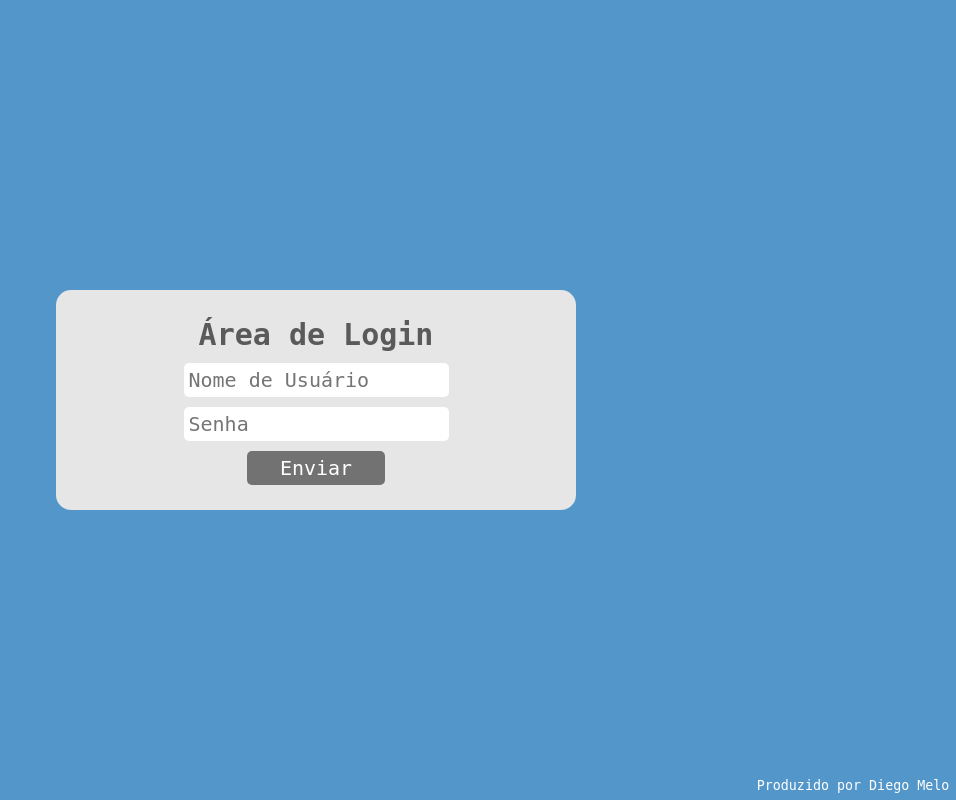
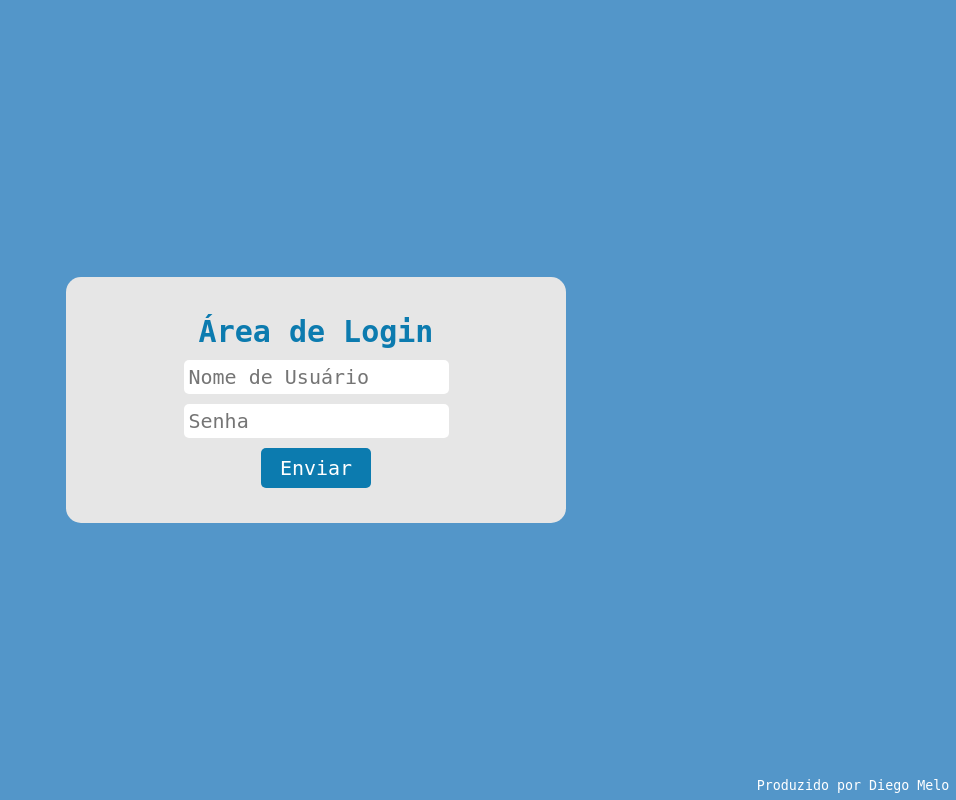
Before and after one commit to Diego-Melo/login-system, a Flask app: page / in a window 1280 px wide. Shown: the whole page, without its empty margins (324-1280 px from the left). Run offline with Flask 2, Linux system fonts and the light colour scheme.

Commit message:
Finalizada a primeira versão do projeto

```diff
--- a/app.py
+++ b/app.py
@@ -1,12 +1,18 @@
 from flask import Flask, render_template, url_for, session, redirect
 import pymongo
+
 app = Flask(__name__, template_folder='./templates')
+# Configura a chave secreta usada na sessão
 app.secret_key = b'wr\x01\xf4\x84U0\xec\x97\xbaA\xda\xd0^\x97\xab'
+
+# Conexão com o banco de dados
 client = pymongo.MongoClient('localhost',27017)
 db = client.login
 
+# Rotas
 from estado import routes
 from user import routes
+
 @app.route('/')
 def home():
     return render_template('login.html')
@@ -17,5 +23,6 @@ def dashboard():
         return render_template('dashboard.html')
     else:
         return redirect('/')
-# if (__name__=="__main__"):
-#     app.run(host='0.0.0.0', port=80)
+
+if (__name__=="__main__"):
+    app.run(host='0.0.0.0', port=80)
--- a/static/styles/style.css
+++ b/static/styles/style.css
@@ -29,7 +29,10 @@ body {
   flex-direction: column;
   position: relative;
   justify-content: center;
-  padding: 20px;
+  padding-top: 30px;
+  padding-bottom: 30px;
+  padding-left: 10px;
+  padding-right: 10px;
 }
 
 .center{
@@ -72,6 +75,10 @@ form > * {
 
 
 /* Login */
+.texto-blue{
+    color: rgb(12, 123, 175);
+}
+
 input{
     border: none;
     border-radius: 5px;
@@ -79,16 +86,6 @@ input{
     margin: 5px;
 }
 
-input[type=submit]{
-    cursor: pointer;
-    width: 50%;
-    background-color: rgb(114, 114, 114);
-    color: white;
-}
-
-input:active{
-    color: red;
-}
 
 /* Base */
 
@@ -103,3 +100,36 @@ input:active{
     color: white;
     font-size: 10pt;
 }
+
+/* Dashboard */
+.botao{
+    background:rgb(90, 90, 90);
+    color: white;
+    text-decoration: none;
+    width: 50%;
+    padding: 15px;
+    text-align: center;
+    border-radius: 5px;
+    margin: 5px;
+    cursor: pointer;
+}
+
+.botao-pequeno{
+    max-width: 40%;
+    padding: 8px;
+}
+
+.bg-green{
+    background-color: rgb(98, 180, 98);
+    color: white;
+}
+
+.bg-red{
+    background-color: rgb(214, 90, 90);
+    color: white;
+}
+
+.bg-blue{
+    background-color: rgb(12, 123, 175);
+    color: white;
+}
--- a/templates/base.html
+++ b/templates/base.html
@@ -11,9 +11,11 @@
 
 <body>
     {% block content %}
-        {# Bloco do conteúdo da página #}
+    {# Bloco do conteúdo da página #}
     {% endblock %}
-    <div class="autoria">Produzido por <a href="https://github.com/Diego-Melo/login-system" target="_BLANK">Diego Melo</a></div>
+    <div class="autoria">
+        Produzido por <a href="https://github.com/Diego-Melo/login-system" target="_BLANK">Diego Melo</a>
+    </div>
 </body>
 
 </html>
--- a/templates/login.html
+++ b/templates/login.html
@@ -3,14 +3,12 @@
 {% block content %}
 <div class="page">
     <div class="card center">
-        <h1>Área de Login</h1>
+        <h1 class="texto-blue">Área de Login</h1>
         <form action="/logar" method="post">
             <input type="text" name="nome" placeholder="Nome de Usuário"> <br>
             <input type="password" name="senha" placeholder="Senha"> <br>
-            <input type="submit" value="Enviar">
-
+            <input class="botao botao-pequeno bg-blue" type="submit" value="Enviar">
         </form>
     </div>
 </div>
-
 {% endblock %}
--- a/user/routes.py
+++ b/user/routes.py
@@ -2,9 +2,9 @@ from flask import Flask, render_template
 from app import app
 from user.models import Usuarios
 
+# Rotas de usuário
 @app.route('/sair/')
 def sair():
-    # return 'oi'
     return Usuarios().sair()
 
 @app.route('/logar', methods=['POST'])
```
Also changed, not shown: estado/models.py (+15 -17 lines), estado/routes.py (+10 -3 lines), templates/dashboard.html (+10 -12 lines), templates/naologado.html (+9 -7 lines), user/models.py (+8 -8 lines).
